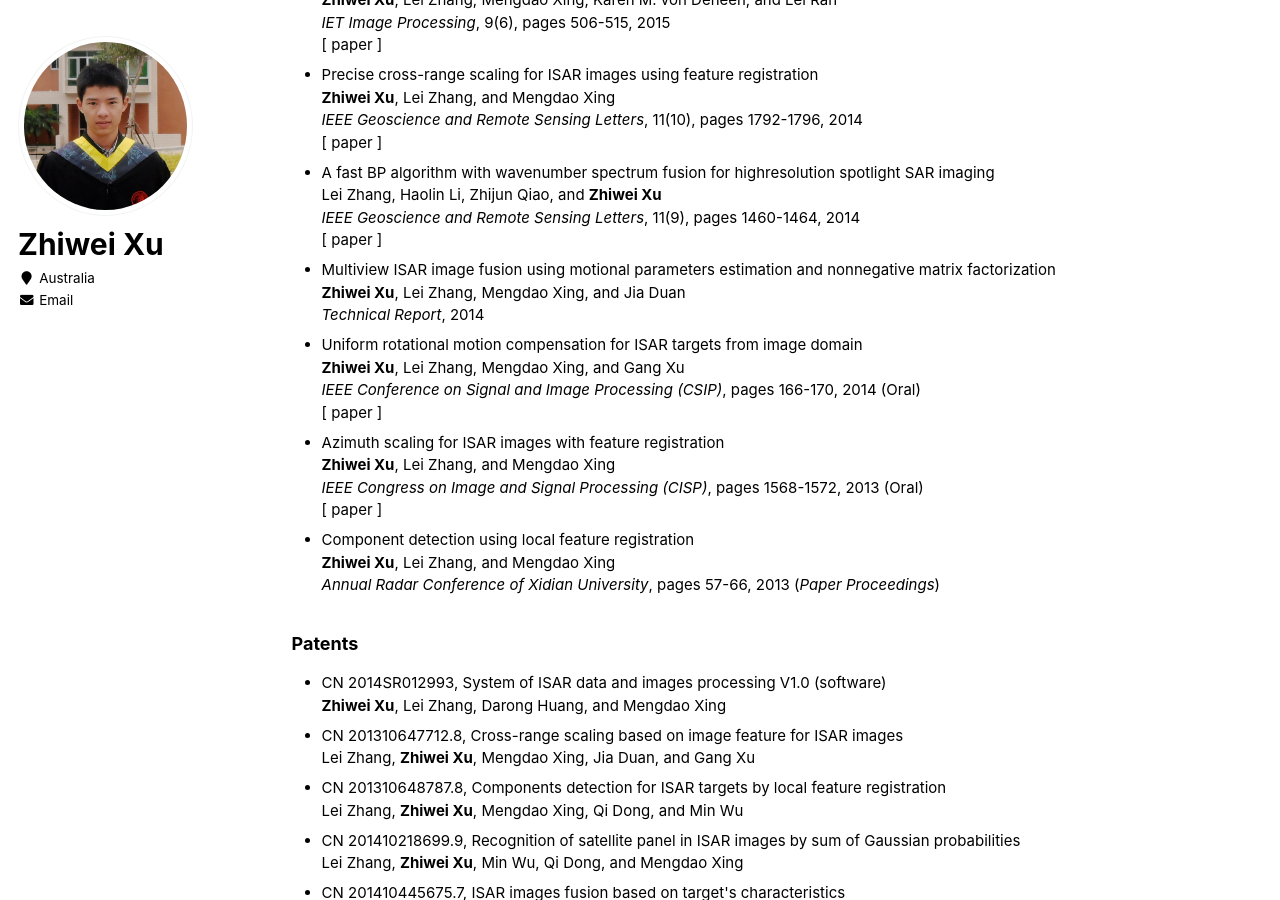
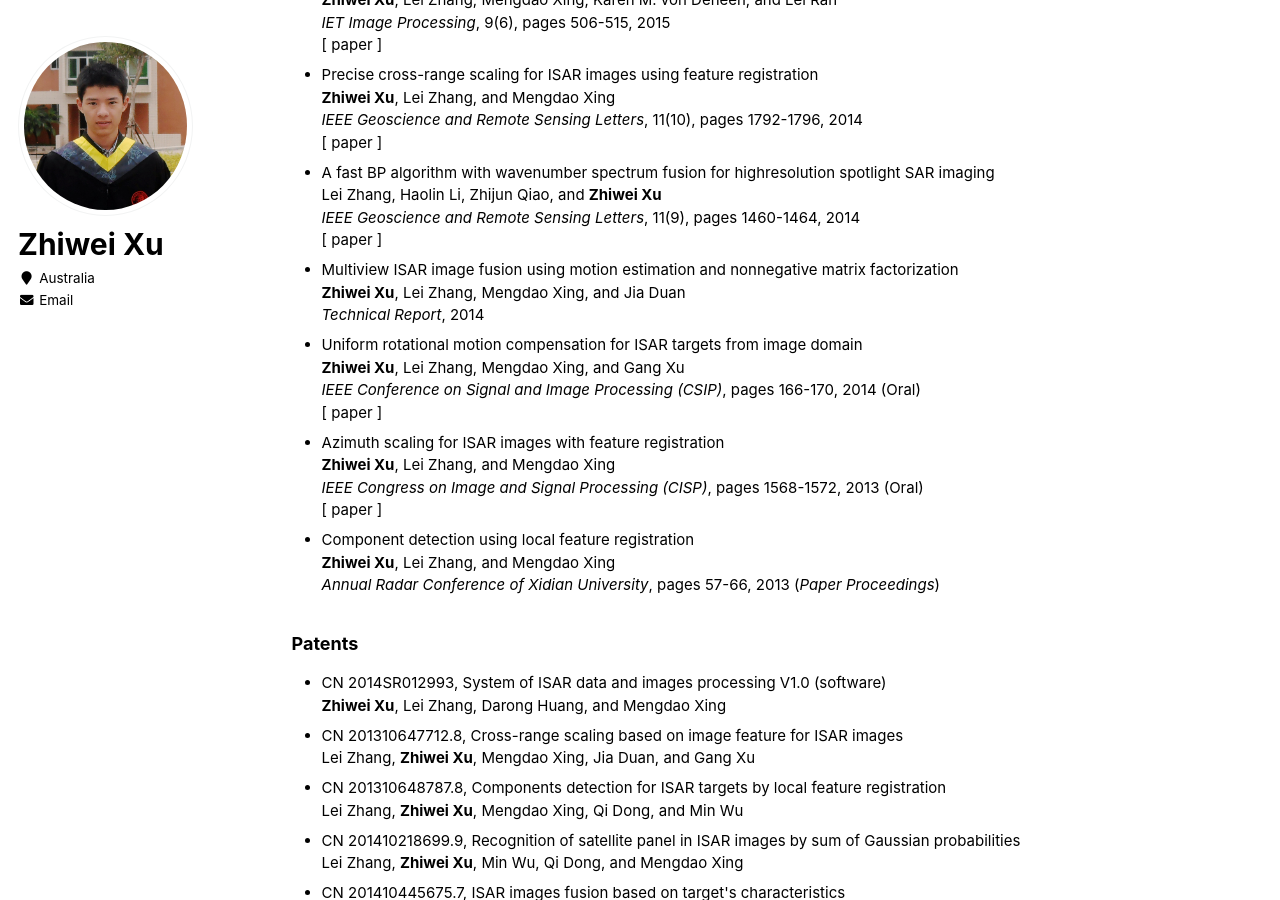
Before and after one commit to zwxu064/zwxu064.github.io, a Jekyll site: the page built from _pages/about.html, in a window 1280 px wide and 900 px high, scrolled down 1902 px. Built offline with Jekyll 4.4.1, drawn with Linux system fonts in a browser that asks for light colours.

Commit message:
Update about.html

```diff
--- a/_pages/about.html
+++ b/_pages/about.html
@@ -136,7 +136,7 @@
       <div>[ <a style="color: inherit;" href="http://ieeexplore.ieee.org/xpl/articleDetails.jsp?tp=&arnumber=6725618&matchBoolean%3Dtrue%26queryText%3DA+fast+BP+algorithm+with+wavenumber+spectrum+fusion+for+highresolution+spotlight+SAR+imaging" target="_blank">paper</a> ]</div>
   </li>
 
-  <li><div>Multiview ISAR image fusion using motional parameters estimation and nonnegative matrix factorization</div>
+  <li><div>Multiview ISAR image fusion using motion estimation and nonnegative matrix factorization</div>
       <div><span style="color:black;font-size:1em"><strong>Zhiwei Xu</strong>, Lei Zhang, Mengdao Xing, and Jia Duan</span></div>
       <div><i>Technical Report</i>, 2014</div>
   </li>
```
